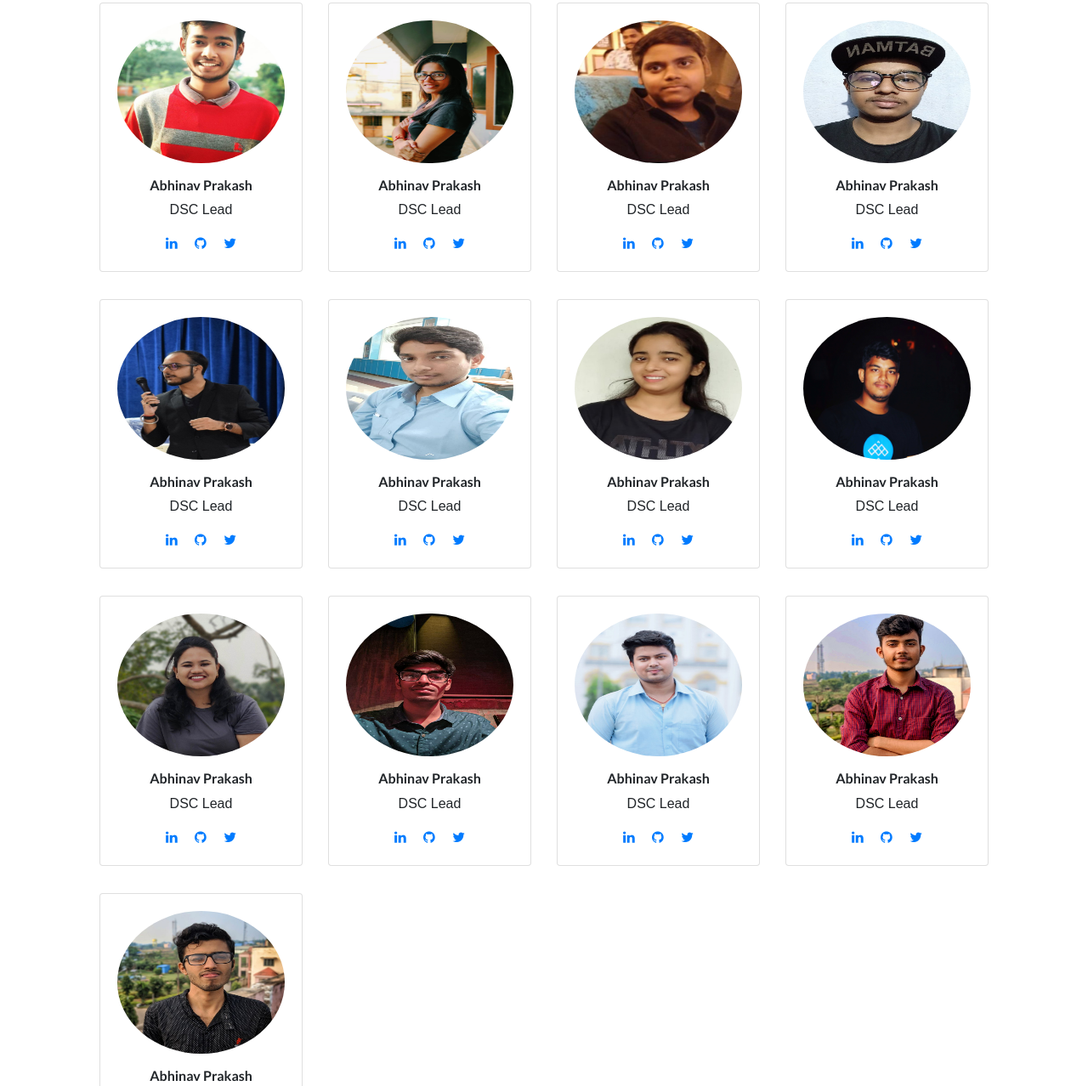
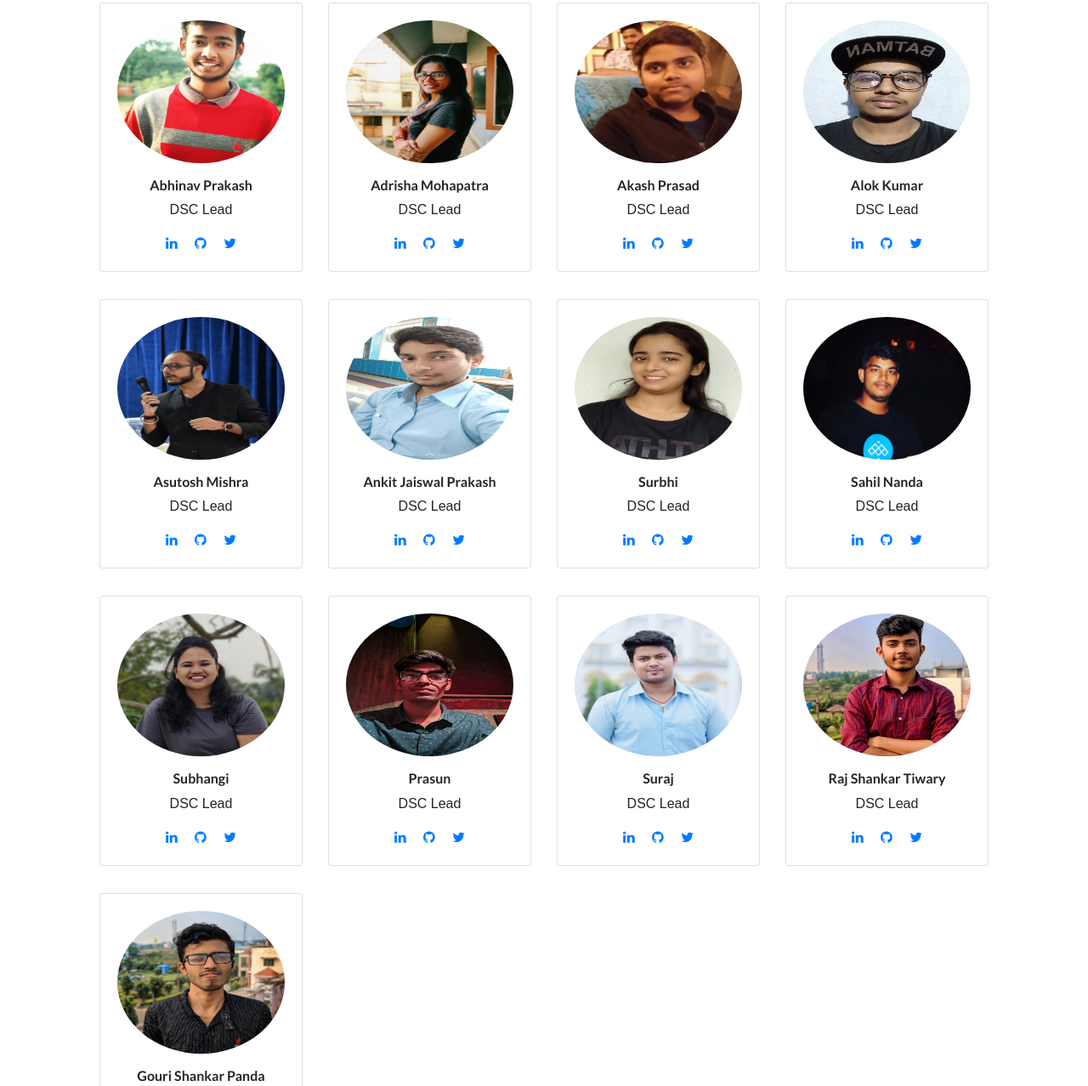
Before and after one commit to alok182011/dscgitawebsite, a plain HTML site: page team.html in a window 1280 px wide. Shown: the part 666-1944 px from the top of the page at 85% size. Drawn offline with nearby package versions, Linux system fonts and the light colour scheme.

Commit message:
Update names

```diff
--- a/team.css
+++ b/team.css
@@ -7,7 +7,7 @@
 
 .pic{
     border-radius: 50%;
-    height: 200px;
+    height: 250px;
 }
 .icon:hover{
     filter: invert(45%) sepia(99%) saturate(318%) hue-rotate(93deg) brightness(100%) contrast(97%);
@@ -18,3 +18,13 @@
 .font-bold{
     font-weight: 700;
 }
+@media(min-width:768px){
+    .pic{
+        height: 200px;
+    }
+}
+@media(min-width:992px){
+    .pic{
+        height: 200px;
+    }
+}
--- a/team.html
+++ b/team.html
@@ -58,7 +58,7 @@
             <div class="col-12 col-sm-6 col-md-3 my-3">
                 <div class="card p-1">
                     <img src="assets/img/adrisha.jpg" alt="" class="img-fluid pic p-3">
-                    <h6 class="name">Abhinav Prakash</h3>
+                    <h6 class="name">Adrisha Mohapatra</h3>
                     <p class="desc">DSC Lead</p>
                     <p>
                         <a href="#"><i class="fa fa-linkedin mr-3 icon"></i></a>
@@ -70,7 +70,7 @@
             <div class="col-12 col-sm-6 col-md-3 my-3">
                 <div class="card p-1">
                     <img src="assets/img/akash.jpg" alt="" class="img-fluid pic p-3">
-                    <h6 class="name">Abhinav Prakash</h3>
+                    <h6 class="name">Akash Prasad</h3>
                     <p class="desc">DSC Lead</p>
                     <p>
                         <a href="#"><i class="fa fa-linkedin mr-3 icon"></i></a>
@@ -82,7 +82,7 @@
             <div class="col-12 col-sm-6 col-md-3 my-3">
                 <div class="card p-1">
                     <img src="assets/img/alok.jpg" alt="" class="img-fluid pic p-3">
-                    <h6 class="name">Abhinav Prakash</h3>
+                    <h6 class="name">Alok Kumar</h3>
                     <p class="desc">DSC Lead</p>
                     <p>
                         <a href="#"><i class="fa fa-linkedin mr-3 icon"></i></a>
@@ -94,7 +94,7 @@
             <div class="col-12 col-sm-6 col-md-3 my-3">
                 <div class="card p-1">
                     <img src="assets/img/asutosh.jpg" alt="" class="img-fluid pic p-3">
-                    <h6 class="name">Abhinav Prakash</h3>
+                    <h6 class="name">Asutosh Mishra</h3>
                     <p class="desc">DSC Lead</p>
                     <p>
                         <a href="#"><i class="fa fa-linkedin mr-3 icon"></i></a>
@@ -106,7 +106,7 @@
             <div class="col-12 col-sm-6 col-md-3 my-3">
                 <div class="card p-1">
                     <img src="assets/img/ankit.jpg" alt="" class="img-fluid pic p-3">
-                    <h6 class="name">Abhinav Prakash</h3>
+                    <h6 class="name">Ankit Jaiswal Prakash</h3>
                     <p class="desc">DSC Lead</p>
                     <p>
                         <a href="#"><i class="fa fa-linkedin mr-3 icon"></i></a>
@@ -118,7 +118,7 @@
             <div class="col-12 col-sm-6 col-md-3 my-3">
                 <div class="card p-1">
                     <img src="assets/img/surbhi.jpg" alt="" class="img-fluid pic p-3">
-                    <h6 class="name">Abhinav Prakash</h3>
+                    <h6 class="name">Surbhi</h3>
                     <p class="desc">DSC Lead</p>
                     <p>
                         <a href="#"><i class="fa fa-linkedin mr-3 icon"></i></a>
@@ -130,7 +130,7 @@
             <div class="col-12 col-sm-6 col-md-3 my-3">
                 <div class="card p-1">
                     <img src="assets/img/sahil.jpg" alt="" class="img-fluid pic p-3">
-                    <h6 class="name">Abhinav Prakash</h3>
+                    <h6 class="name">Sahil Nanda</h3>
                     <p class="desc">DSC Lead</p>
                     <p>
                         <a href="#"><i class="fa fa-linkedin mr-3 icon"></i></a>
@@ -142,7 +142,7 @@
             <div class="col-12 col-sm-6 col-md-3 my-3">
                 <div class="card p-1">
                     <img src="assets/img/subhangi.jpg" alt="" class="img-fluid pic p-3">
-                    <h6 class="name">Abhinav Prakash</h3>
+                    <h6 class="name">Subhangi</h3>
                     <p class="desc">DSC Lead</p>
                     <p>
                         <a href="#"><i class="fa fa-linkedin mr-3 icon"></i></a>
@@ -154,7 +154,7 @@
             <div class="col-12 col-sm-6 col-md-3 my-3">
                 <div class="card p-1">
                     <img src="assets/img/IMG_20200828_152845.jpg" alt="" class="img-fluid pic p-3">
-                    <h6 class="name">Abhinav Prakash</h3>
+                    <h6 class="name">Prasun</h3>
                     <p class="desc">DSC Lead</p>
                     <p>
                         <a href="#"><i class="fa fa-linkedin mr-3 icon"></i></a>
@@ -166,7 +166,7 @@
             <div class="col-12 col-sm-6 col-md-3 my-3">
                 <div class="card p-1">
                     <img src="assets/img/suraj.jpg" alt="" class="img-fluid pic p-3">
-                    <h6 class="name">Abhinav Prakash</h3>
+                    <h6 class="name">Suraj</h3>
                     <p class="desc">DSC Lead</p>
                     <p>
                         <a href="#"><i class="fa fa-linkedin mr-3 icon"></i></a>
@@ -178,7 +178,7 @@
             <div class="col-12 col-sm-6 col-md-3 my-3">
                 <div class="card p-1">
                     <img src="assets/img/raj.jpg" alt="" class="img-fluid pic p-3">
-                    <h6 class="name">Abhinav Prakash</h3>
+                    <h6 class="name">Raj Shankar Tiwary</h3>
                     <p class="desc">DSC Lead</p>
                     <p>
                         <a href="#"><i class="fa fa-linkedin mr-3 icon"></i></a>
@@ -190,7 +190,7 @@
             <div class="col-12 col-sm-6 col-md-3 my-3">
                 <div class="card p-1">
                     <img src="assets/img/gouri.jpg" alt="" class="img-fluid pic p-3">
-                    <h6 class="name">Abhinav Prakash</h3>
+                    <h6 class="name">Gouri Shankar Panda</h3>
                     <p class="desc">DSC Lead</p>
                     <p>
                         <a href="#"><i class="fa fa-linkedin mr-3 icon"></i></a>
```
